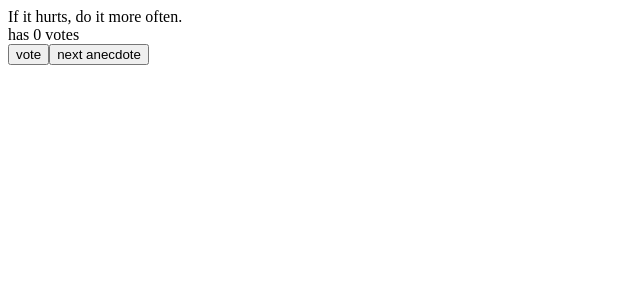
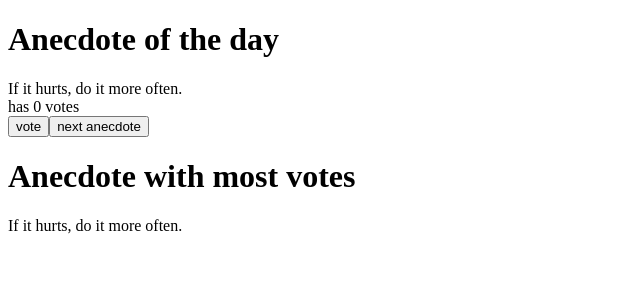
Before and after one commit to geoelectrof/fullstackopen, a React (Create React App) app in the folder part-1/anecdotes/: page / in a window 1280 px wide. Shown: the top 300 px of the page, without its empty margins (0-640 px from the left). Built offline with nearby package versions, Linux system fonts and the light colour scheme.

Commit message:
part1 - anecdotes - step3 completed

```diff
--- a/part-1/anecdotes/src/App.js
+++ b/part-1/anecdotes/src/App.js
@@ -26,9 +26,15 @@
     setVotes(copy)
   }
 
+  const mostVotes = () => {
+    return votes.indexOf(Math.max(...votes))
+  }
+
+  console.log(mostVotes())
 
   return (
     <>
+      <h1>Anecdote of the day</h1>
       <div>
         {anecdotes[selected]}
       </div>
@@ -37,6 +43,10 @@
       </div>
       <button onClick={()=>addVote(selected)}>vote</button>
       <button onClick={generateRandomAnecdote}>next anecdote</button>
+      <h1>Anecdote with most votes</h1>
+      <div>
+        {anecdotes[mostVotes()]}
+      </div>
     </>
   )
 }
```
Lines whose indentation alone changed are shown as unchanged.
